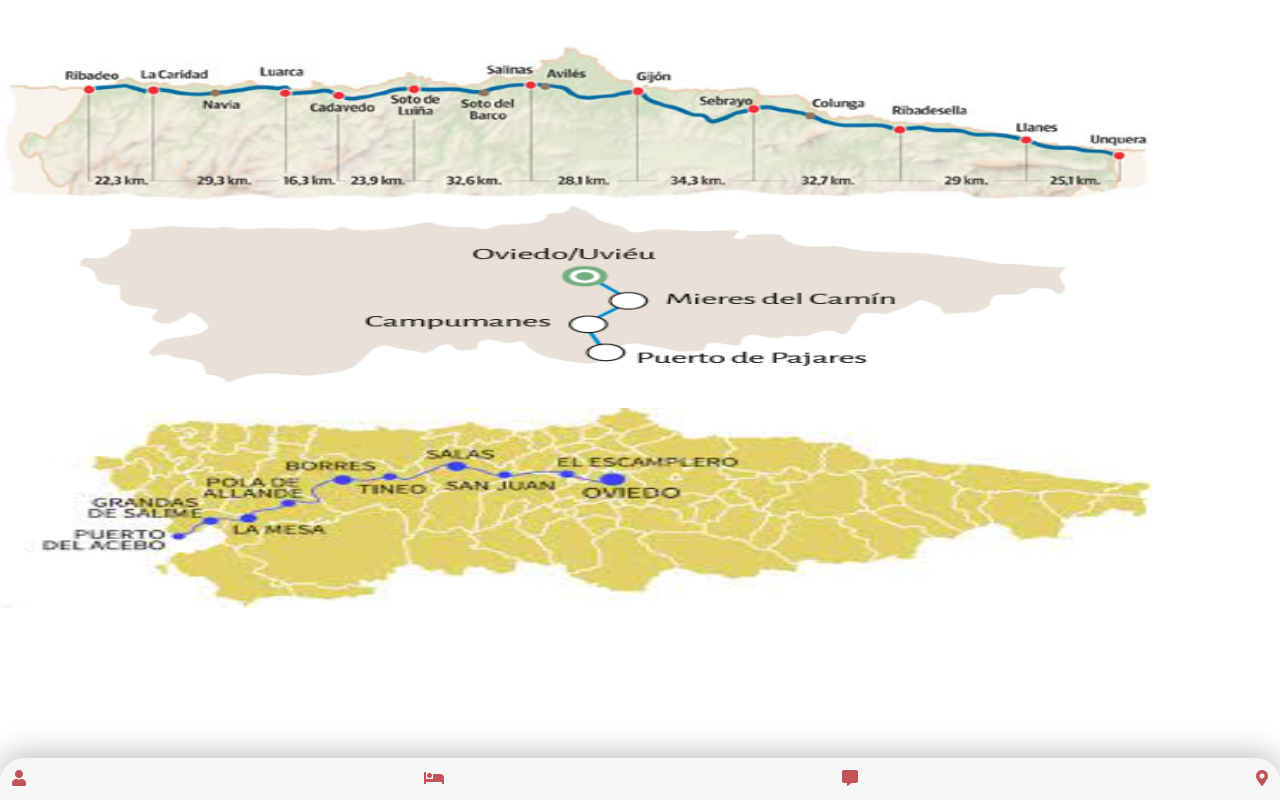
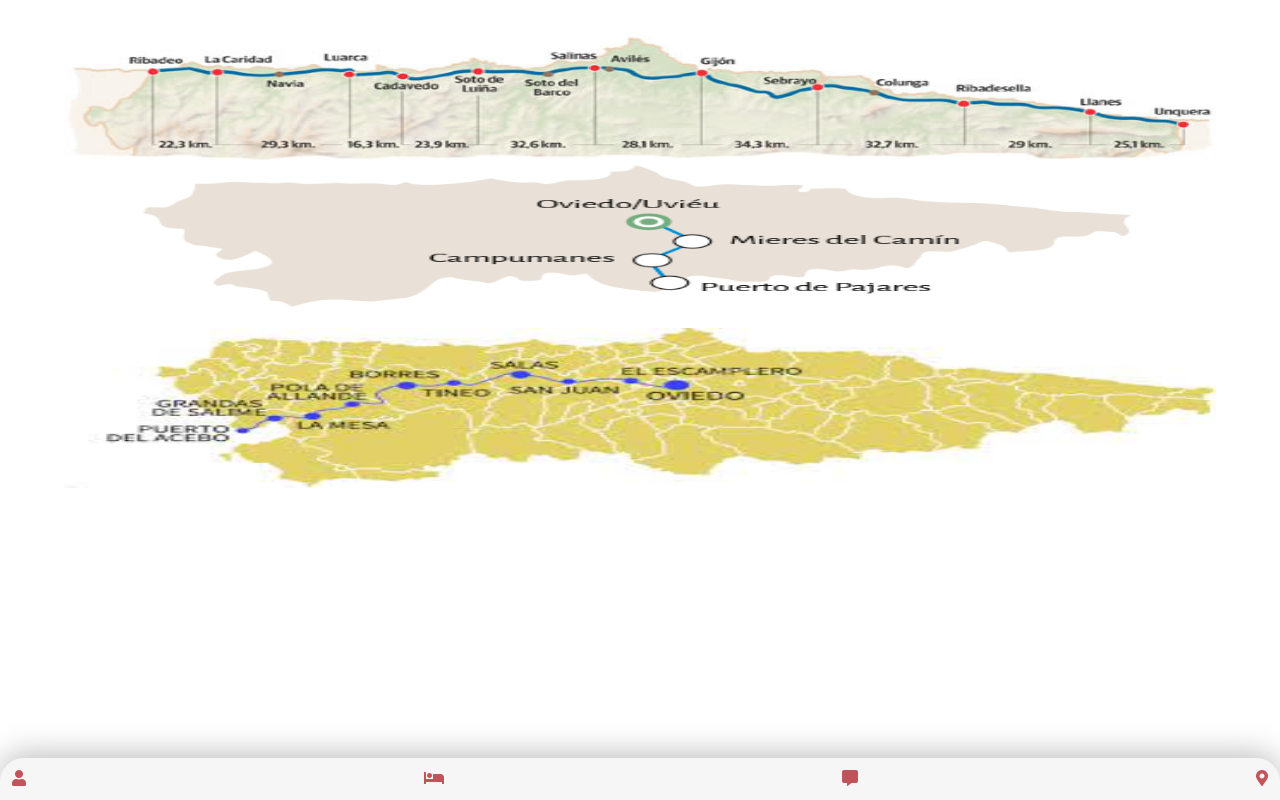
Before and after one commit to EffectiveXf5/app-freebed-santiago, a Vue app: page /caminos in a window 1280 px wide. Built offline with nearby package versions, Linux system fonts and the light colour scheme.

Commit message:
added flexbox to the all paths

```diff
--- a/src/views/Caminos.vue
+++ b/src/views/Caminos.vue
@@ -24,6 +24,7 @@ import Footer from '@/components/Footer.vue'
 
 export default {
   name: 'Caminos',
+
   components: {
     Costa,
     Primitivo,
@@ -34,9 +35,18 @@ export default {
 </script>
 
 <style scoped>
+
+  main {
+    display: flex;
+    flex-direction: column;
+    align-items: center;
+  }
+
   main img {
+    border-radius: 15px solid black;
     width: 90vw;
-    height: 25vh;
+    height: 20vh;
     margin: auto;
   }
+
 </style>
```
